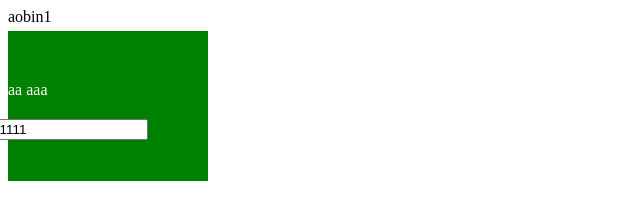
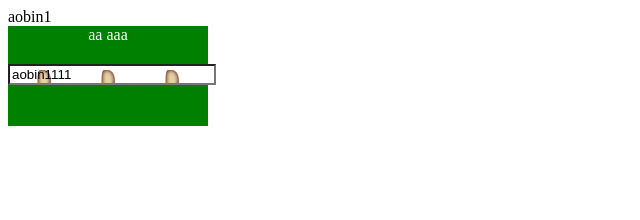
Before and after one commit to aobin/JsTest, a plain HTML site: page index.html in a window 1280 px wide. Shown: the whole page, without its empty margins (0-640 px from the left). Drawn offline with Linux system fonts and the light colour scheme.

Commit message:
add picture

```diff
--- a/css/test.css
+++ b/css/test.css
@@ -1,16 +1,39 @@
+
+
 .test {
 	color: white;
 	width: 200px;
 	height: 100px;
 	position: absolute;
 	background-color: green;
-	/*text-align: center;*/
-	margin-top: 5px;
-	padding-top: 50px;
+	text-align: center;
+	/*margin-top: 5px;*/
+	/*padding-top: 50px;*/
 }
 
-.aobin.input {
+.aobin.input{
 	position: relative;
 	top: 20px;
-	left: -45px;
+	/*left: 20px;*/
+	width: 100%;
+	cursor: pointer;
+	float: left;
+	background-image: url(../image/+1.png);
 }
+
+.aobin.input:focus{
+	border: solid;
+	border-width: 2px;
+	border-color: red;
+}
+
+.aobin.input:hover{
+	background: yellow;
+}
+.aobin.input:active{
+	background: blue;
+}
+
+#div{
+	margin: auto;
+}
--- a/index.html
+++ b/index.html
@@ -5,11 +5,12 @@
 		<title>haha</title>
 		<link rel="stylesheet" type="text/css" href="css/test.css"/>
 		<script src="js/lib/jquery-1.11.1.js" type="text/javascript" charset="utf-8"></script>
+		<script type="text/javascript" src="js/lib/jquery.cookie.1.3.js" ></script>
 		<script src="js/test.js" type="text/javascript" charset="utf-8"></script>
 	</head>
 	<body>
 		aobin1
-		<div class="test" value="aobin">
+		<div id="div" class="test" value="aobin">
 			aa aaa
 			<input class="input aobin" type="text" value="aobin1111" onclick=inputClick(this.value) />
 		</div>
--- a/js/test.js
+++ b/js/test.js
@@ -6,4 +6,6 @@ function test(a)
 function inputClick(value)
 {
 	alert(value);
+	$("div").prepend("<input type='button' />");
+	$("input[type='button']").css("background-color","red");
 }
```
Also changed, not shown: image/+1.png (added).
